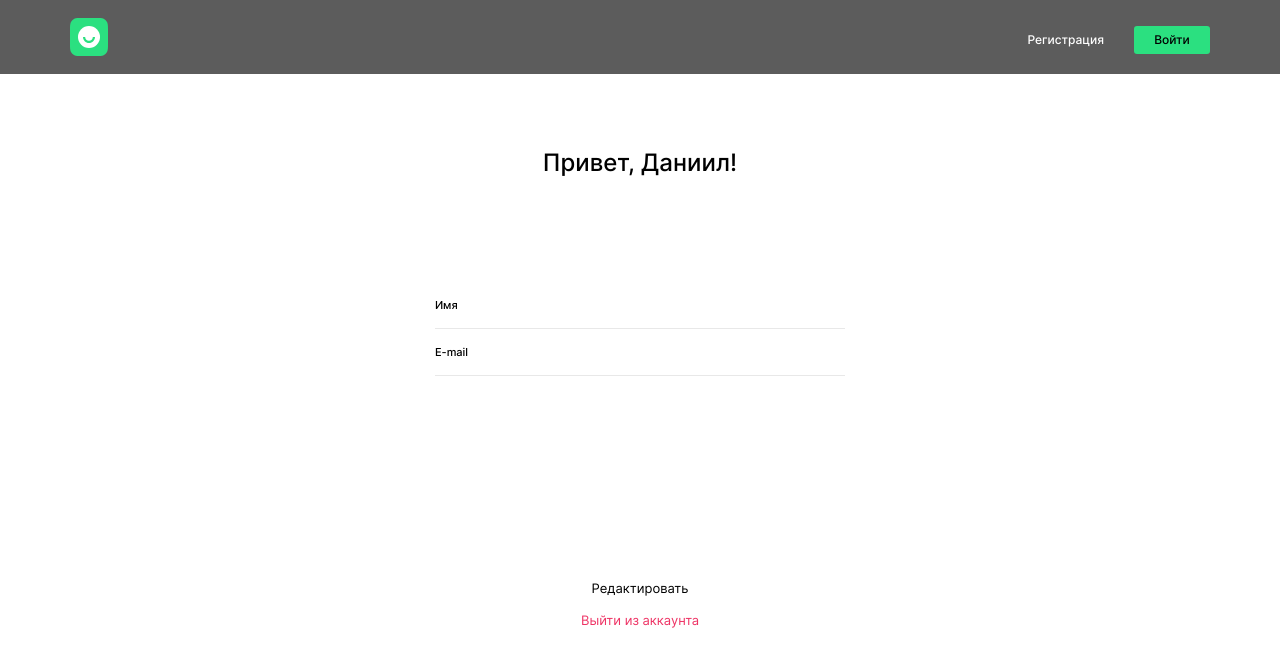
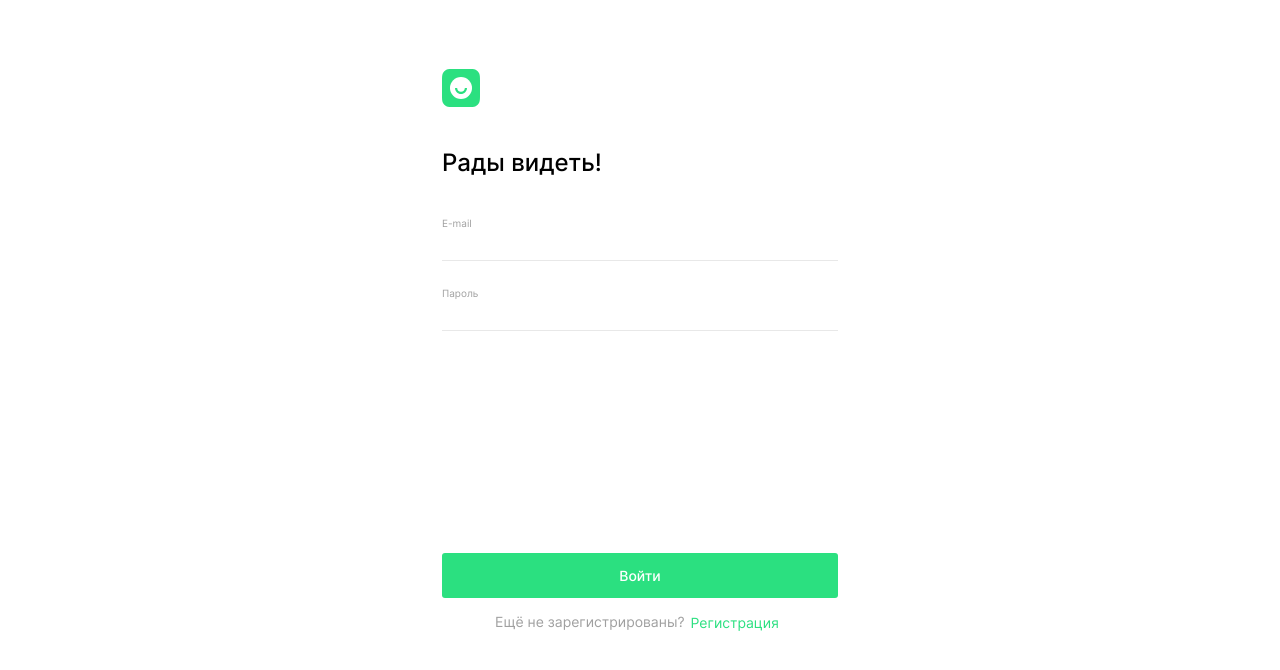
Before and after one commit to katokinawa/movies-explorer-frontend, a React (Create React App) app: page / in a window 1280 px wide. Shown: the top 670 px of the page. Built offline with nearby package versions, Linux system fonts and the light colour scheme.

Commit message:
feat: login is done

```diff
--- a/src/components/Login/Login.css
+++ b/src/components/Login/Login.css
@@ -0,0 +1,203 @@
+.login {
+    min-height: 780px;
+    display: flex;
+    flex-direction: column;
+    align-items: center;
+  }
+
+  @media screen and (min-width: 767px) {
+    .login {
+      min-height: 1024px;
+    }
+  }
+
+  @media screen and (min-width: 1279px) {
+    .login {
+      min-height: 700px;
+    }
+  }
+
+  .login__logo {
+    width: 38px;
+    min-height: 38px;
+    background-image: url(../../images/logo.svg);
+    background-size: contain;
+    background-repeat: no-repeat;
+    cursor: pointer;
+    margin: 55px 0 0;
+  }
+
+  @media screen and (min-width: 767px) {
+    .login__logo {
+      margin: 232px 0 0;
+    }
+  }
+
+  @media screen and (min-width: 1279px) {
+    .login__logo {
+      margin: 69px 0 0;
+    }
+  }
+
+  .login__head-wrapper {
+    display: flex;
+    flex-direction: column;
+    align-items: center;
+  }
+
+  @media screen and (min-width: 767px) {
+    .login__head-wrapper {
+      display: flex;
+      align-items: start;
+      width: 396px;
+    }
+  }
+
+  .login__title {
+    margin: 51px 0 80px;
+    color: #000;
+    font-weight: 500;
+    font-size: 24px;
+    line-height: 29px;
+  }
+
+  @media screen and (min-width: 767px) {
+    .login__title {
+      margin: 39px 0 41px;
+    }
+  }
+
+  @media screen and (min-width: 1279px) {
+    .login__title {
+      margin: 41px 0 40px;
+    }
+  }
+
+  .login__input-wrapper {
+    display: flex;
+    flex-direction: column;
+    gap: 2px;
+    margin: 0 0 26px;
+  }
+
+  .login__subtitle {
+    font-weight: 400;
+    font-size: 10px;
+    line-height: 12px;
+  }
+
+  .login__input {
+    margin: 0;
+    padding: 0;
+    outline: none;
+    border: none;
+    font-weight: 400;
+    font-size: 14px;
+    line-height: 17px;
+    width: 223px;
+    border-bottom: 1px solid #e8e8e8;
+    padding: 0 0 10px;
+  }
+
+  .login__input-password {
+    margin: 0;
+    padding: 0;
+    outline: none;
+    border: none;
+    color: #ee3465;
+    font-weight: 400;
+    font-size: 7px;
+    line-height: 17px;
+    width: 223px;
+    border-bottom: 1px solid #e8e8e8;
+    padding: 0 0 10px;
+  }
+
+  @media screen and (min-width: 767px) {
+    .login__input-password {
+      width: 396px;
+    }
+  }
+
+  @media screen and (min-width: 767px) {
+    .login__input {
+      width: 396px;
+    }
+  }
+
+  .login__button-wrapper {
+    margin: 14px 0 0;
+    display: flex;
+    justify-content: center;
+  }
+
+  @media screen and (min-width: 767px) {
+    .login__button-wrapper {
+      margin: 15px 0 0;
+    }
+  }
+
+  @media screen and (min-width: 1279px) {
+    .login__button-wrapper {
+      margin: 15px 0 0;
+    }
+  }
+
+  .login__button {
+    outline: none;
+    border: none;
+    cursor: pointer;
+    font-weight: 400;
+    font-size: 12px;
+    line-height: 15px;
+    width: 260px;
+    min-height: 45px;
+    border-radius: 3px;
+    background: #2be080;
+    margin: 280px 0 0;
+  }
+
+  @media screen and (min-width: 767px) {
+    .login__button {
+      margin: 194px 0 0;
+      font-weight: 500;
+      font-size: 14px;
+      line-height: 17px;
+      width: 396px;
+    }
+  }
+
+  .login__button-color_green {
+    color: #2be080;
+    outline: none;
+    border: none;
+    background-color: #fff;
+    cursor: pointer;
+    font-weight: 400;
+    font-size: 12px;
+    line-height: 15px;
+  }
+
+  @media screen and (min-width: 767px) {
+    .login__button-color_green {
+      font-size: 14px;
+      line-height: 17px;
+    }
+  }
+
+  .login__subtitle-answer {
+    font-weight: 400;
+    font-size: 12px;
+    line-height: 15px;
+  }
+
+  @media screen and (min-width: 767px) {
+    .login__subtitle-answer {
+      font-size: 14px;
+      line-height: 17px;
+    }
+  }
+
+  .login__subtitle-color_grey {
+    color: #a0a0a0;
+  }
--- a/src/components/Login/Login.js
+++ b/src/components/Login/Login.js
@@ -0,0 +1,66 @@
+import "./Login.css";
+
+function Login() {
+  const handleSubmit = (e) => {
+    e.preventDefault();
+  };
+
+  return (
+    <section className="login">
+      <div className="login__head-wrapper">
+        <div className="login__logo"></div>
+        <h1 className="title login__title">Рады видеть!</h1>
+      </div>
+      <form onSubmit={handleSubmit} className="login__form" noValidate>
+        <div className="login__input-wrapper">
+          <p className="subtitle login__subtitle login__subtitle-color_grey">
+            E-mail
+          </p>
+          <label htmlFor="email"></label>
+          <input
+            id="email"
+            type="text"
+            name="email"
+            className="email login__input email-input"
+            minLength="2"
+            maxLength="40"
+            required
+          />
+        </div>
+        <div className="login__input-wrapper">
+          <p className="subtitle login__subtitle login__subtitle-color_grey">
+            Пароль
+          </p>
+          <label htmlFor="password"></label>
+          <input
+            id="password"
+            type="password"
+            name="password"
+            className="password login__input-password password-input"
+            minLength="2"
+            maxLength="40"
+            required
+          />
+          <span
+            id="password-error"
+            className="password-error popup__error"
+          ></span>
+        </div>
+
+        <button type="submit" name="edit" className="title login__button">
+          Войти
+        </button>
+        <div className="login__button-wrapper">
+          <p className="subtitle login__subtitle-answer login__subtitle-color_grey">
+            Ещё не зарегистрированы?
+          </p>
+          <button type="text" name="edit" className="login__button-color_green">
+            Регистрация
+          </button>
+        </div>
+      </form>
+    </section>
+  );
+}
+
+export default Login;
--- a/src/components/Main/Main.js
+++ b/src/components/Main/Main.js
@@ -7,6 +7,7 @@ import Portfolio from "./Portfolio/Portfolio";
 import Movies from "../Movies/Movies";
 import Profile from "../Profile/Profile"
 import Register from "../Register/Register"
+import Login from "../Login/Login"
 import Header from "../Header/Header";
 import Footer from "../Footer/Footer";
 
@@ -15,8 +16,7 @@ import Footer from "../Footer/Footer";
 function Main() {
   return (
     <main className="content">
-      <Header />
-      <Profile />
+      <Login />
       {/* <Promo />
       <AboutProject />
       <Techs />
--- a/src/components/Register/Register.css
+++ b/src/components/Register/Register.css
@@ -126,7 +126,7 @@
 }
 
 .register__button-wrapper {
-  margin: 14px;
+  margin: 14px 0 0;
   display: flex;
   justify-content: center;
 }
```
